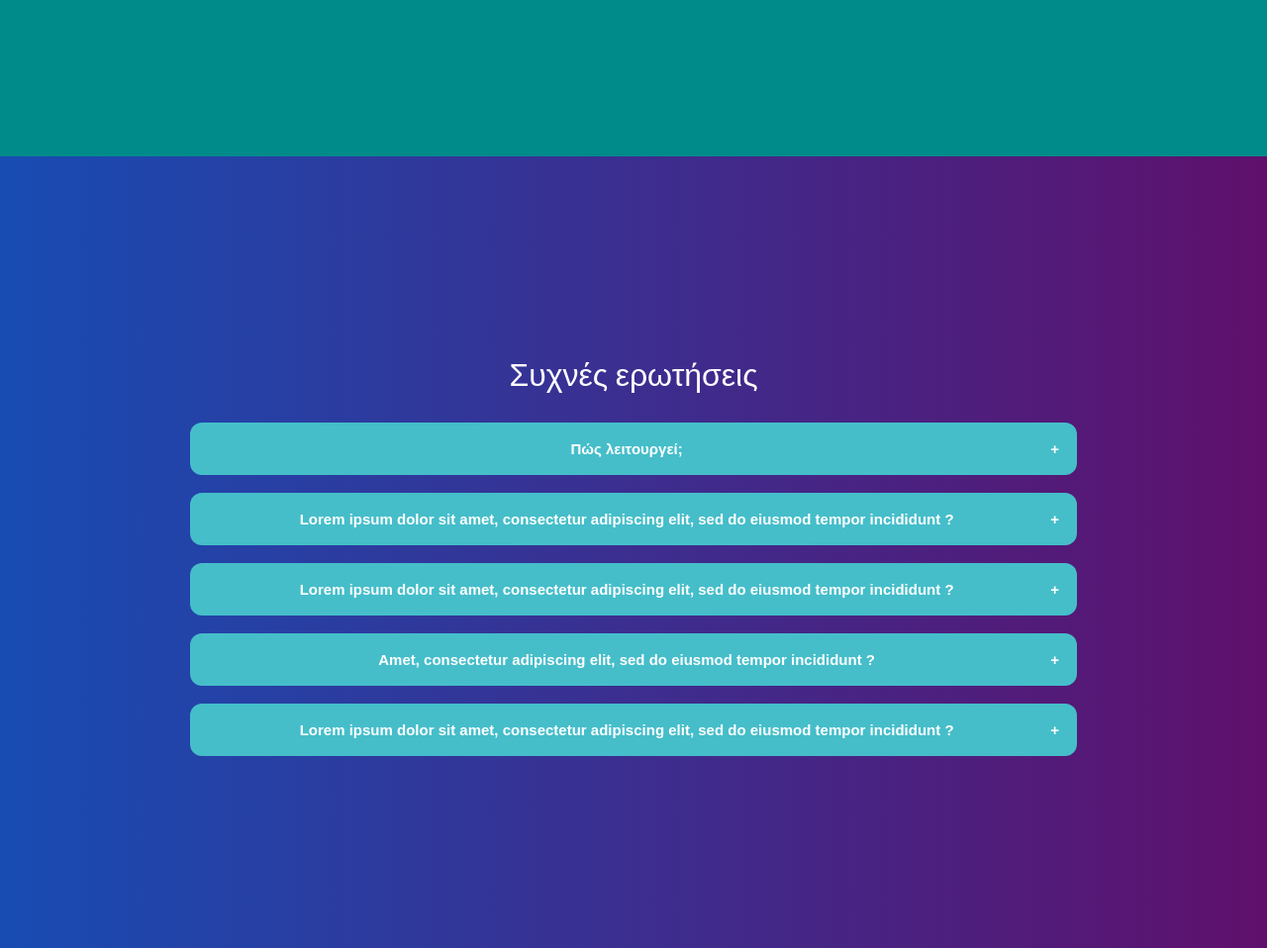
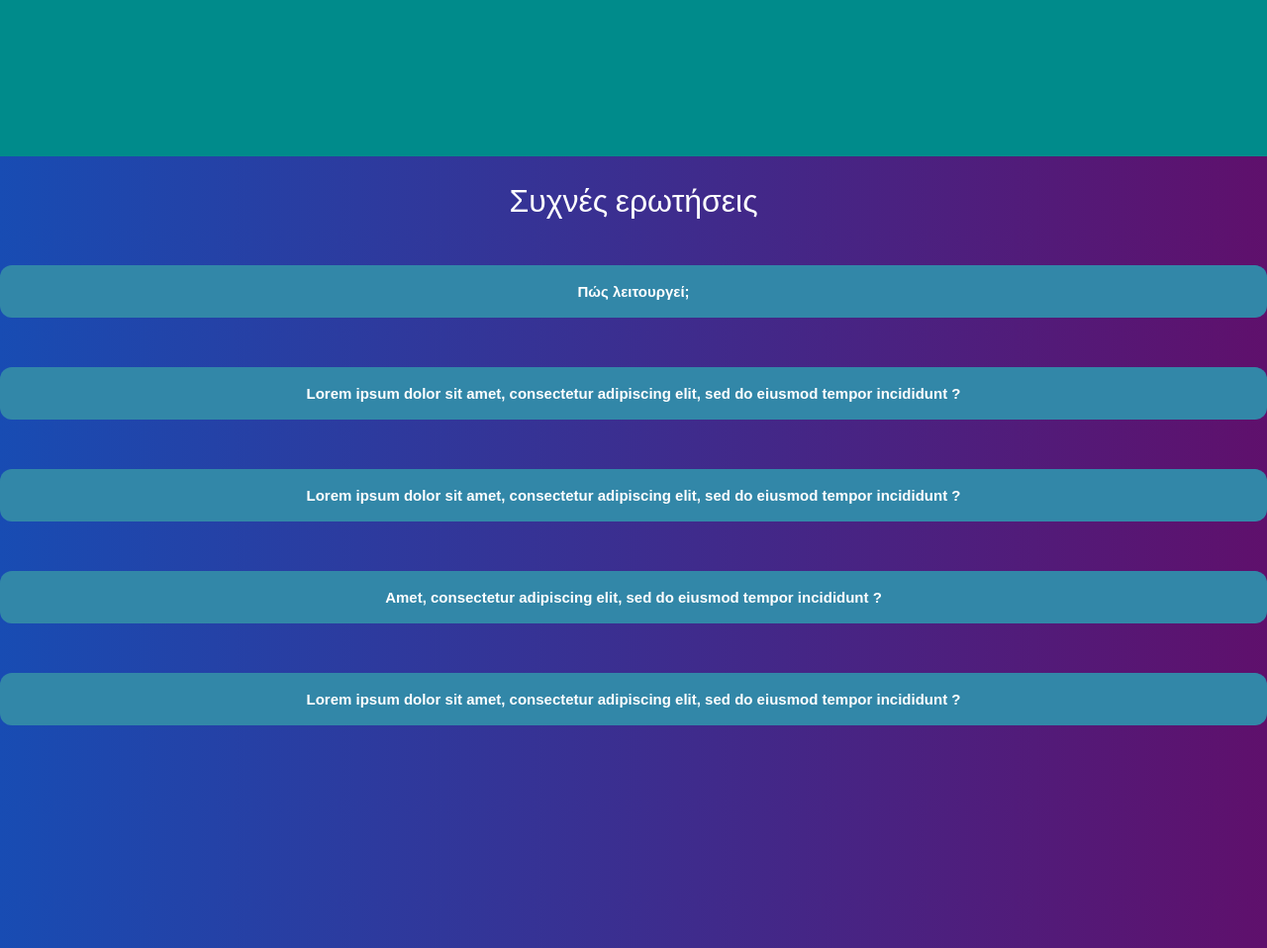
Before and after one commit to ilnikas/e-parking, a PHP site: page / in a window 1280 px wide. Shown: the part 1442-2400 px from the top of the page at 99% size. Run offline with PHP 8.4, Linux system fonts and the light colour scheme.

Commit message:
Fixed bugs in FAQ page
Also added auto answer effect on first faq question

```diff
--- a/css/faq.css
+++ b/css/faq.css
@@ -1,13 +1,9 @@
 #faq {
     max-width: 100%;
-	display: flex;
-	flex-direction: column;
-    align-items: center;
-    justify-content: center;
     background-color: #184CB3;
 	background-image: linear-gradient(to right, #184CB3, #5F106C);
 	background-size: 100%;
-    height: 100vh;
+	min-height: 100vh;
 	color: white;
 }
 
@@ -21,12 +17,13 @@
 }
 
 .accordion {
-  background-color: #45BECA;
+  background-color: #3287A8;
+  margin-top: 2vh;
   color: white;
   font-weight: bold;
   cursor: pointer;
   padding: 18px;
-  width: 70%;
+  width: 100%;
   border: none;
   text-align: center;
   outline: none;
@@ -41,19 +38,16 @@
 }
 
 .accordion:after {
-  content: '\002B';
   color: white;
   font-weight: bold;
   float: right;
-  margin-left: 5px;
 }
 
-.active:after {
-  content: "\2212";
-}
+
 
 .panel {
-  width: 70%;
+  max-width: 100%;
+  margin-bottom: 2vh;
   padding: 0 18px;
   max-height: 0;
   overflow: hidden;
--- a/index.html
+++ b/index.html
@@ -47,7 +47,7 @@
             <a id="mainButton" href="#deyteri">
                 Πάρκαρε τώρα!
             </a>
-            <a id="info" href="#">
+            <a id="info" href="#quest1" onclick="faqjump()";>
                 Πώς λειτουργεί;
             </a>
 
@@ -61,9 +61,9 @@
 		<br>
 		<h2>Συχνές ερωτήσεις</h2>
 
-		<button class="accordion">Πώς λειτουργεί;</button>
-		<div class="panel">
-  			<p id="itjustworks">At vero eos et accusamus et iusto odio dignissimos ducimus qui blanditiis praesentium voluptatum deleniti atque corrupti quos dolores et quas molestias excepturi sint occaecati cupiditate non provident, similique sunt in culpa qui officia deserunt mollitia animi, id est laborum et dolorum fuga.</p>
+		<button id="quest1" class="accordion">Πώς λειτουργεί;</button>
+		<div id="ans1" class="panel">
+  			<p>At vero eos et accusamus et iusto odio dignissimos ducimus qui blanditiis praesentium voluptatum deleniti atque corrupti quos dolores et quas molestias excepturi sint occaecati cupiditate non provident, similique sunt in culpa qui officia deserunt mollitia animi, id est laborum et dolorum fuga.</p>
 		</div>
 
 		<br>
--- a/js/faq.js
+++ b/js/faq.js
@@ -12,3 +12,10 @@ for (i = 0; i < acc.length; i++) {
     }
   });
 }
+
+function faqjump(){
+
+  acc[0].classList.toggle("active");
+  document.getElementById("ans1").style.maxHeight = "1000px";
+
+}
```
